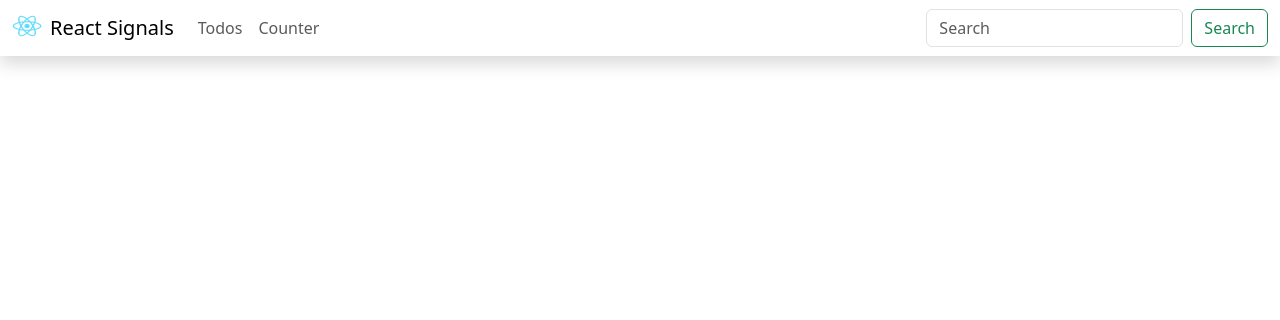
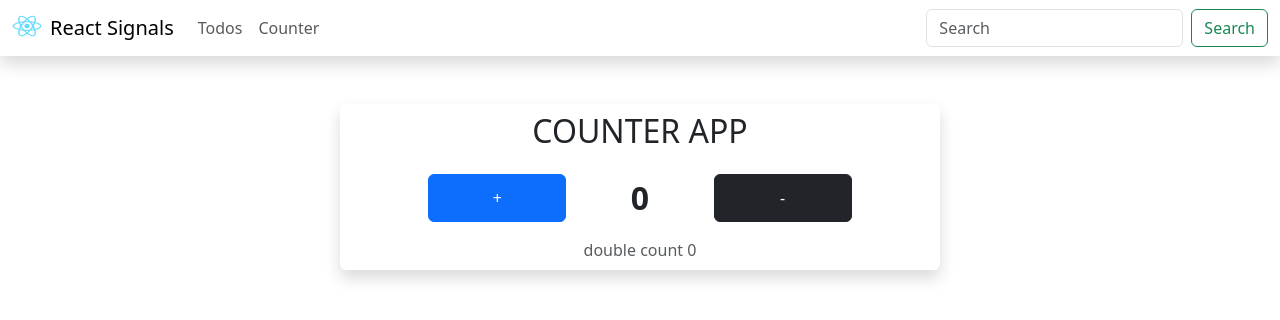
Before and after one commit to muchirajunior/react-signals, a React (Create React App) app: page / in a window 1280 px wide. Shown: the top 320 px of the page. Built offline with nearby package versions, Linux system fonts and the light colour scheme.

Commit message:
complete counter signals :tada:

```diff
--- a/package.json
+++ b/package.json
@@ -3,7 +3,7 @@
   "version": "0.1.0",
   "private": true,
   "dependencies": {
-    "preact": "^10.19.2",
+    "@preact/signals-react": "^1.3.7",
     "react": "^18.2.0",
     "react-dom": "^18.2.0",
     "react-scripts": "5.0.1"
--- a/src/App.js
+++ b/src/App.js
@@ -1,10 +1,11 @@
+import { Component } from "./components/controller";
 import NavBar from "./components/navbar/navbar";
 
 function App() {
   return (
     <div className="">
       <NavBar />
-
+      <Component />
     </div>
   );
 }
--- /dev/null
+++ b/src/components/controller.js
@@ -0,0 +1,14 @@
+import { signal } from "@preact/signals-react";
+import Counter from "./counter/counter";
+import Todos from "./todos/todos";
+
+export const componentName=signal('counter')
+
+export const Component=()=>{
+    switch (componentName.value) {
+        case 'counter': return <Counter />
+        case 'todos': return  <Todos />
+        default:
+            break;
+    }
+}
--- /dev/null
+++ b/src/components/counter/counter.jsx
@@ -0,0 +1,29 @@
+import {useComputed, useSignal } from "@preact/signals-react";
+
+///counter app
+export default function Counter() {
+    //using signals hooks
+    const count = useSignal(0)
+    const double = useComputed(()=>count.value*2)
+
+    console.log('render counter');
+
+    const increment = () => {
+        count.value=count.value+1;
+        console.log(count);
+    }
+
+    return (
+        <div className='container'>
+            <div className='card shadow mx-auto mt-5 p-2 border-0' style={{ maxWidth: "600px" }}>
+                <h2 className='text-center'>COUNTER APP</h2>
+                <div className='d-flex flex-row justify-content-evenly m-3 '>
+                    <button className='btn btn-primary w-25' onClick={increment} >+</button>
+                    <span className='fw-bold fs-2'>{count.value}</span>
+                    <button className='btn btn-dark w-25' onClick={()=>count.value--} >-</button>
+                </div>
+                <div className="text-muted text-center">double count {double}</div>
+            </div>
+        </div>
+    )
+}
--- a/src/components/navbar/navbar.jsx
+++ b/src/components/navbar/navbar.jsx
@@ -1,12 +1,14 @@
 import React from 'react'
-import logo  from '../../assets/logo.png';
+import logo from '../../assets/logo.png';
+import { componentName } from '../controller';
 export default function NavBar() {
+    console.log('render navbar');
     return (
         <nav className="navbar navbar-expand-lg shadow">
             <div className="container-fluid">
                 <a className="navbar-brand" href="#!">
-                <img src={logo} alt="Logo" width="30" height="24" class="d-inline-block align-text-top me-2" />
-                React Signals
+                    <img src={logo} alt="Logo" width="30" height="24" className="d-inline-block align-text-top me-2" />
+                    React Signals
                 </a>
                 <button className="navbar-toggler" type="button" data-bs-toggle="collapse" data-bs-target="#!navbarTogglerDemo02">
                     <span className="navbar-toggler-icon"></span>
@@ -14,10 +16,10 @@ export default function NavBar() {
                 <div className="collapse navbar-collapse" id="navbarTogglerDemo02">
                     <ul className="navbar-nav me-auto mb-2 mb-lg-0">
                         <li className="nav-item">
-                            <a className="nav-link" aria-current="page" href="#!">Todos</a>
+                            <a className="nav-link" aria-current="page" href="#!" onClick={()=>componentName.value='todos'}>Todos</a>
                         </li>
                         <li className="nav-item">
-                            <a className="nav-link" href="#!">Counter</a>
+                            <a className="nav-link" href="#!" onClick={()=>componentName.value='counter'}>Counter</a>
                         </li>
                     </ul>
                     <form className="d-flex" role="search">
--- /dev/null
+++ b/src/components/todos/todo_signal.js
@@ -0,0 +1,3 @@
+import { signal } from "@preact/signals-react";
+
+export const todos=signal([])
--- /dev/null
+++ b/src/components/todos/todos.jsx
@@ -0,0 +1,10 @@
+import React from 'react'
+
+export default function Todos() {
+    console.log('render todos');
+  return (
+    <div className='container pt-3'>
+
+    </div>
+  )
+}
```
Also changed, not shown: 1 other file (tests, documents, lock files or other folders).
